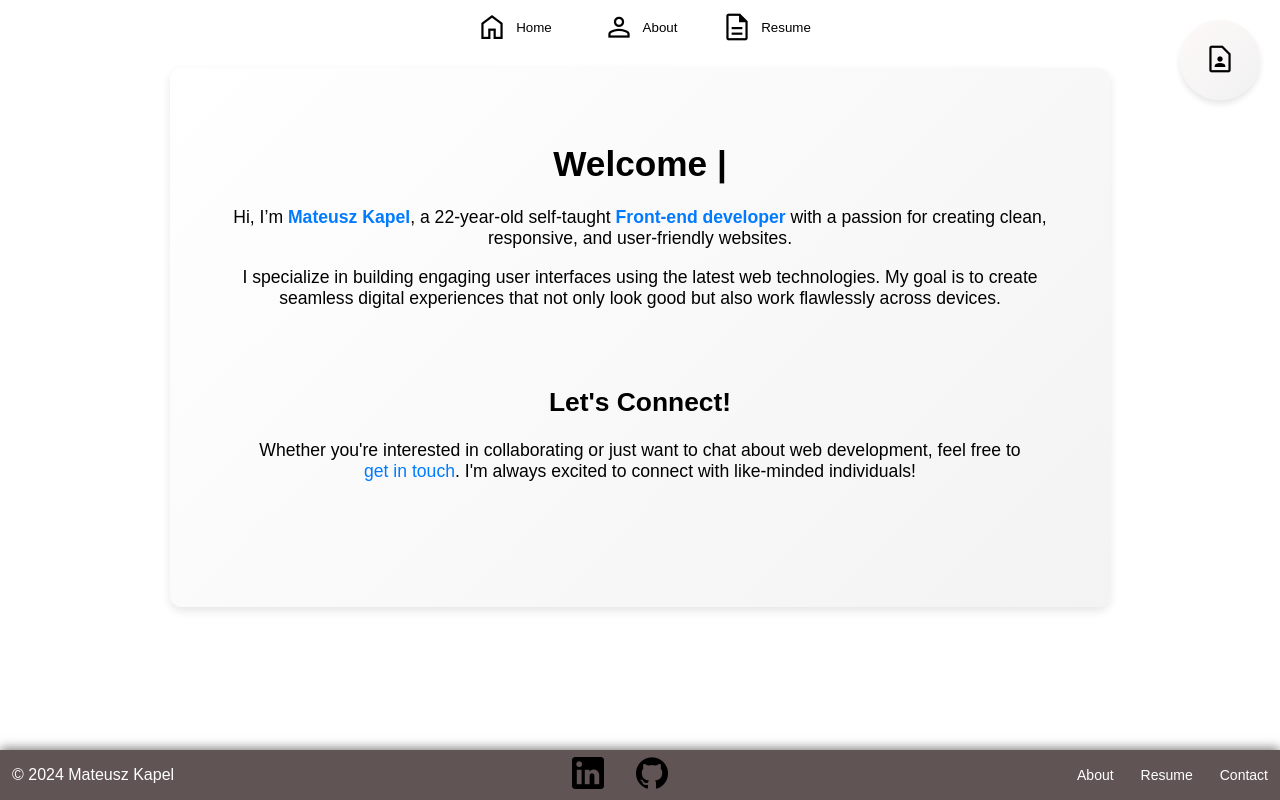
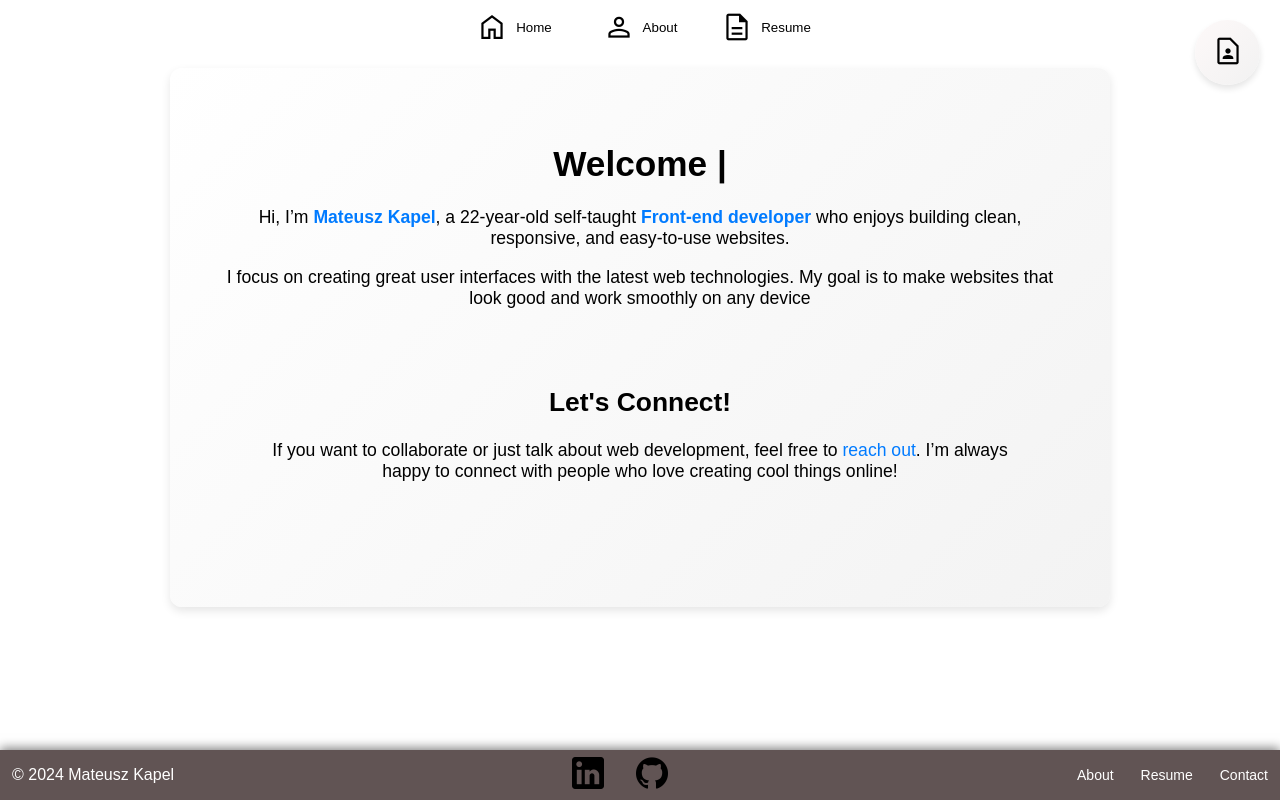
Before and after one commit to doubbtx/portfolio-mateusz, a React (Vite) app: page /#/home in a window 1280 px wide. Built offline with nearby package versions, Linux system fonts and the light colour scheme.

Commit message:
add: text update

```diff
--- a/src/About.jsx
+++ b/src/About.jsx
@@ -13,11 +13,14 @@ function About() {
         <section className="myJourney">
           <h2>My Journey</h2>
           <p>
-            I started my journey as a developer out of curiosity and a passion for problem-solving. Over time, I taught myself <strong>HTML</strong>, <strong>CSS</strong>, <strong>JavaScript</strong>, and <strong>React</strong>, and I continue to expand my skill set through online courses, projects, and collaboration with others.
+            I started my journey as a developer out of curiosity and a passion for problem-solving. I continue to expand my skill set through online courses, projects, and collaboration with others.
           </p>
           <p>
             I'm constantly looking for ways to improve my craft, whether it's learning new frameworks or focusing on best practices in web performance and accessibility.
           </p>
+          <p>
+        You can check my mini game that i made in react <strong><a href='https://doubbtx.github.io/game/'target="_blank"rel="noopener noreferrer">here</a></strong>
+        </p>
         </section>
 
         <section className="whatIEnjoy">
@@ -30,12 +33,10 @@ function About() {
             <li>🎮 Playing video games and testing my skills in problem-solving scenarios</li>
           </ul>
         </section>
-        <p>
-        I don't have any real projects, but you can check my mini game that i made in react <a href='https://doubbtx.github.io/game/'target="_blank"rel="noopener noreferrer">here</a>
-        </p>
       </div>
-<img src={photo} alt="Mateusz Kapel" />
+  <img src={photo} alt="Mateusz Kapel" />
     </div>
+      <h1>Technologies that i use </h1>
     <div className='cardsContainer'>
       <div className='Card'>
         <img src={javascript} alt="" />
--- a/src/App.css
+++ b/src/App.css
@@ -399,8 +399,8 @@ a:hover {
 .contact-circle {
   position: fixed;
   right: 20px;
-  width: 80px;
-  height: 80px;
+  width: 65px;
+  height: 65px;
   background: linear-gradient(135deg, rgba(253, 248, 248, 0.9), rgba(240, 240, 240, 0.9));
   box-shadow: 0px 4px 10px rgba(0, 0, 0, 0.1);
   color: black;
@@ -483,3 +483,6 @@ a:hover {
 .Card img {
   width: 128px;
 }
+h1 {
+  text-align: center;
+}
--- a/src/Home.jsx
+++ b/src/Home.jsx
@@ -23,18 +23,17 @@ function Home() {
         </h1>
         <p>
           Hi, I’m <strong>Mateusz Kapel</strong>, a 22-year-old self-taught{" "}
-          <strong>Front-end developer</strong> with a passion for creating clean, responsive, and user-friendly websites.
+          <strong>Front-end developer</strong> who enjoys building clean, responsive, and easy-to-use websites.
         </p>
         <p>
-          I specialize in building engaging user interfaces using the latest web technologies. My goal is to create
-          seamless digital experiences that not only look good but also work flawlessly across devices.
+        I focus on creating great user interfaces with the latest web technologies. My goal is to make websites that look good and work smoothly on any device
         </p>
 
         <section className="getInTouch">
           <h2>Let's Connect!</h2>
           <p>
-            Whether you're interested in collaborating or just want to chat about web development, feel free to{" "}
-            <a href="mailto:mateusz.kapel6@gmail.com">get in touch</a>. I'm always excited to connect with like-minded individuals!
+            If you want to collaborate or just talk about web development, feel free to {" "}
+            <a href="mailto:mateusz.kapel6@gmail.com">reach out</a>. I’m always happy to connect with people who love creating cool things online!
           </p>
         </section>
       </div>
```
